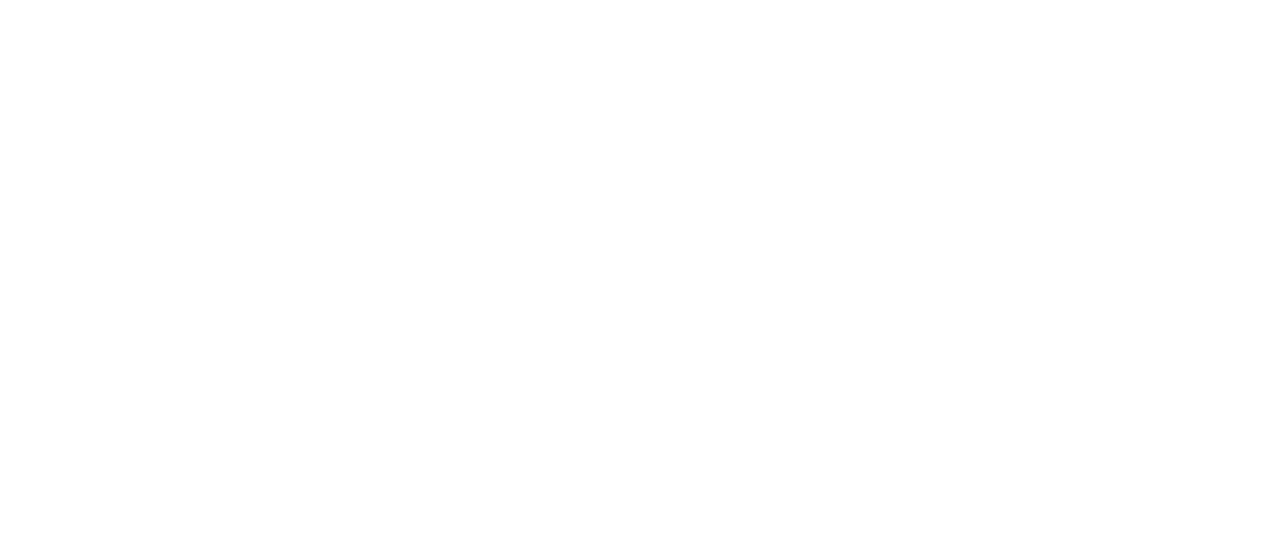
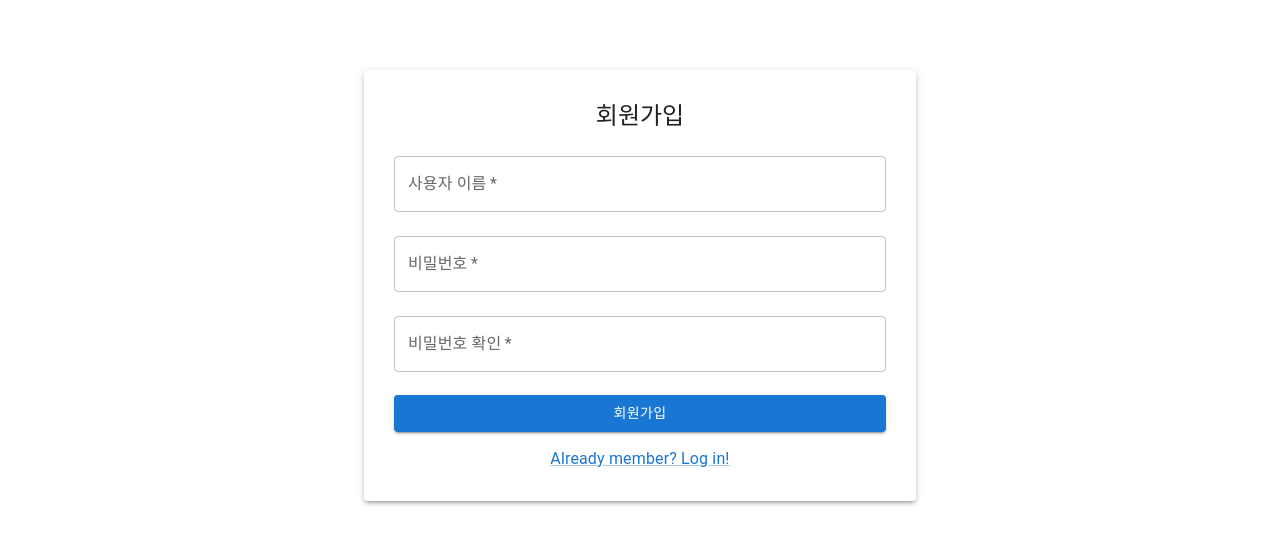
Before and after one commit to MyStraw/9oz-project, a React (Create React App) app: page /new-member in a window 1280 px wide. Before the commit this address had no page. Shown: the part 348-892 px from the top of the page. Built offline with nearby package versions, Linux system fonts and the light colour scheme.

Commit message:
20230913_로그인기능(작업중), 스커트 카테고리 조정, 등등

```diff
--- a/src/App.js
+++ b/src/App.js
@@ -6,6 +6,7 @@ import { createTheme, ThemeProvider } from '@mui/material/styles';
 import Button from '@mui/material/Button';
 import ItemInfo from "./homepage/ItemInfo";
 import Login from "./login/Login";
+import NewMember from "./login/NewMember";
 
 function App() {
   const theme = createTheme({
@@ -42,6 +43,7 @@ function App() {
               <Route path="/" element={<TableSelection />} />
               <Route path="/item_info" element={<ItemInfo />} />
               <Route path="login" element={<Login />} />
+              <Route path="new-member" element={<NewMember />} />
             </Routes>
           </div>
         </>
--- a/src/components/BarChart.js
+++ b/src/components/BarChart.js
@@ -2,7 +2,7 @@ import React, { useEffect, useState } from 'react';
 import ReactApexChart from 'react-apexcharts';
 import axios from 'axios';
 
-const BarChart = ({ selectedSortValue, selectedSortColumn, selectedCategory, subCategory, onProductSelect }) => {
+const BarChart = ({ selectedSortValue, selectedSortColumn, selectedCategory, subCategory, selectedSubCategory, onProductSelect }) => {
   const [data, setData] = useState([]);
   const [showChart, setShowChart] = useState(false); // 데이터가 있는 경우에만 차트를 표시
 
--- a/src/homepage/ItemInfo.js
+++ b/src/homepage/ItemInfo.js
@@ -1,6 +1,8 @@
 import React, { useEffect, useState } from 'react';
 import { useLocation, Link } from 'react-router-dom';
 import Button from '@mui/material/Button';
+import CircularProgress from '@mui/material/CircularProgress';
+import Box from '@mui/material/Box';
 import Styles from './ItemInfo.module.css';
 import axios from 'axios';
 
@@ -10,7 +12,7 @@ const ItemInfo = (props) => {
     const itemProductCode = searchParams.get('infoProductCode');
 
     const [productDetails, setProductDetails] = useState(null);
-    const [similarItemUrls, setSimilarItemUrls] = useState([]); // similarItemUrls를 state로 관리
+    const [similarItemUrls, setSimilarItemUrls] = useState([]);
 
     useEffect(() => {
         const fetchProductDetails = async () => {
@@ -20,9 +22,7 @@ const ItemInfo = (props) => {
                 const response = await axios.get(productcodeURL);
                 const productDetailsData = response.data[0];
                 setProductDetails(productDetailsData);
-
-                // 이 부분에서 similarItemUrls를 설정
-                postSimilarImage(productDetailsData); // postSimilarImage 함수를 호출하여 데이터를 가져옵니다.
+                postSimilarImage(productDetailsData);
             } catch (error) {
                 console.error('상품 세부 정보를 불러오는데 실패했습니다.', error);
             }
@@ -35,10 +35,11 @@ const ItemInfo = (props) => {
         const baseImagePath = "C:\\9ozproject\\9OZ_SALES\\";
         const fullPath = baseImagePath + item.imagePath;
         const mainClass = item.mainclass;
-
+        const semiClass = item.semiclass;
         const requestData = {
             image_path: fullPath,
-            mainclass: mainClass
+            mainclass: mainClass,
+            semiclass: semiClass
         };
 
         axios.post('http://10.125.121.170:8080/predict', requestData, {
@@ -78,15 +79,19 @@ const ItemInfo = (props) => {
                                 const fileNameWithoutExtension = fileNameWithExtension.replace(/\.[^/.]+$/, "");
                                 return (
                                     <div key={index}>
-                                        <img src={url} alt={`추천 이미지`} className={Styles.queenitImg} />
+                                        <a href={`https://web.queenit.kr/search?keyword=${fileNameWithoutExtension}`} target="_blank" rel="noopener noreferrer">
+                                            <img src={url} alt={`추천 이미지`} className={Styles.queenitImg} />
+                                        </a>
                                         <p className={Styles.queenitImgPtags}>{fileNameWithoutExtension}</p>
                                     </div>
                                 );
                             })
                         ) : (
                             <>
-                                <p>추천 옷 정보가 없습니다.</p>
-                                <Link to="/"><Button>뒤로 가기</Button></Link>
+                                <Box sx={{ display: 'flex' }}>
+                                    <p>상품 정보 불러오는 중...</p>
+                                    <CircularProgress />
+                                </Box>
                             </>
                         )}
                     </div>
@@ -94,8 +99,7 @@ const ItemInfo = (props) => {
                 </>
             ) : (
                 <>
-                    <p>상품 정보 불러오는 중...</p>
-                    <Link to="/"><Button>뒤로 가기</Button></Link>
+                    <p>추천 목록이 없습니다.</p>
                 </>
             )}
         </div>
--- a/src/homepage/TableSelection.js
+++ b/src/homepage/TableSelection.js
@@ -144,8 +144,9 @@ const TableSelection = ({ selectedProduct }) => {
         return (
             <StyledBox sx={{ '& button': buttonStyle }}>
                 <Button variant="outlined" size="large" onMouseEnter={() => handleCategorySelect('top')}> 상의 </Button>
-                <Button variant="outlined" size="large" onMouseEnter={() => handleCategorySelect('bottom')}> 하의 </Button>
                 <Button variant="outlined" size="large" onMouseEnter={() => handleCategorySelect('outer')}> 아우터 </Button>
+                <Button variant="outlined" size="large" onMouseEnter={() => handleCategorySelect('bottom')}> 바지 </Button>
+                <Button variant="outlined" onMouseEnter={() => handleCategorySelect('bottom')} onClick={() => handleSubCategorySelect('skirt')}>스커트</Button>
                 <Button variant="outlined" size="large" onMouseEnter={() => handleCategorySelect('onepiece')} onClick={() => handleSubCategorySelect('onepiece')}> 원피스 </Button>
             </StyledBox>
         );
@@ -169,7 +170,6 @@ const TableSelection = ({ selectedProduct }) => {
                     <StyledBox sx={{ '& button': buttonStyle }}>
                         <Button variant="outlined" onClick={() => handleSubCategorySelect('pants')}>바지</Button>
                         <Button variant="outlined" onClick={() => handleSubCategorySelect('denim')}>데님</Button>
-                        <Button variant="outlined" onClick={() => handleSubCategorySelect('skirt')}>스커트</Button>
                         <Button variant="outlined" onClick={() => handleSubCategorySelect('leggings')}>레깅스</Button>
                     </StyledBox>
                 )}
--- a/src/homepage/TableSelection.module.css
+++ b/src/homepage/TableSelection.module.css
@@ -85,7 +85,6 @@
         margin: 5px;
     }
 
-    /* 페이지 버튼 스타일 */
     .pageButton {
         background-color: transparent;
         padding: 5px 10px;
@@ -98,12 +97,11 @@
         background-color: #81DAF5;
     }
 
-    /* 활성 페이지 버튼 스타일 */
     .activePage {
         background-color: aqua !important;
         color: black !important;
     }
-    /*바 그래프*/
+
     .barChartContainer {
         width: 800px;
         height: 40px;
--- a/src/login/Login.js
+++ b/src/login/Login.js
@@ -1,5 +1,5 @@
 import React from 'react';
-import { Container, Paper, Typography, TextField, Button } from '@mui/material';
+import { Container, Paper, Typography, TextField, Button, Link } from '@mui/material';
 
 const Login = () => {
   return (
@@ -15,6 +15,11 @@ const Login = () => {
             로그인
           </Button>
         </form>
+        <Typography align="center" style={{ marginTop: '15px' }}>
+          <Link href="/new-member" color="primary">
+            New Member? Click here!
+          </Link>
+        </Typography>
       </Paper>
     </Container>
   );
--- /dev/null
+++ b/src/login/NewMember.js
@@ -0,0 +1,59 @@
+import React, { useState } from 'react';
+import { Container, Paper, Typography, TextField, Button, Link } from '@mui/material';
+
+const NewMember = () => {
+    const [formData, setFormData] = useState({
+        username: '',
+        password: '',
+        confirmPassword: '',
+    });
+
+    const handleChange = (e) => {
+        const { name, value } = e.target;
+        setFormData({ ...formData, [name]: value });
+    };
+
+    const handleSubmit = (e) => {
+        e.preventDefault();
+
+        if (formData.password !== formData.confirmPassword) {
+            alert('비밀번호와 비밀번호 확인이 일치하지 않습니다.');
+            return;
+        }
+
+        // 회원가입 처리 로직을 추가
+        // eslint-disable-next-line no-unused-vars
+        const { username, password } = formData;
+
+        // API를 사용하여 서버로 회원가입 데이터를 전송
+        // 여기에서 API 호출 또는 데이터베이스 쿼리를 수행할 수 있습니다.
+
+        console.log('회원가입 폼 데이터:', formData);
+        // TODO: 실제 회원가입 처리 로직을 작성하세요
+    };
+
+    return (
+        <Container maxWidth="sm">
+            <Paper elevation={3} style={{ padding: '30px', marginTop: '70px' }}>
+                <Typography variant="h5" align="center" gutterBottom>
+                    회원가입
+                </Typography>
+                <form onSubmit={handleSubmit}>
+                    <TextField label="사용자 이름" variant="outlined" fullWidth margin="normal" name="username" value={formData.username} onChange={handleChange} required />
+                    <TextField label="비밀번호" type="password" variant="outlined" fullWidth margin="normal" name="password" value={formData.password} onChange={handleChange} required />
+                    <TextField label="비밀번호 확인" type="password" variant="outlined" fullWidth margin="normal" name="confirmPassword" value={formData.confirmPassword} onChange={handleChange} required />
+                    <Button type="submit" variant="contained" color="primary" style={{ marginTop: '15px' }} fullWidth margin="normal" >
+                        회원가입
+                    </Button>
+                    <Typography align="center" style={{ marginTop: '15px' }}>
+                        <Link href="/login" color="primary">
+                            Already member? Log in!
+                        </Link>
+                    </Typography>
+                </form>
+            </Paper>
+        </Container>
+    );
+};
+
+export default NewMember;
```
